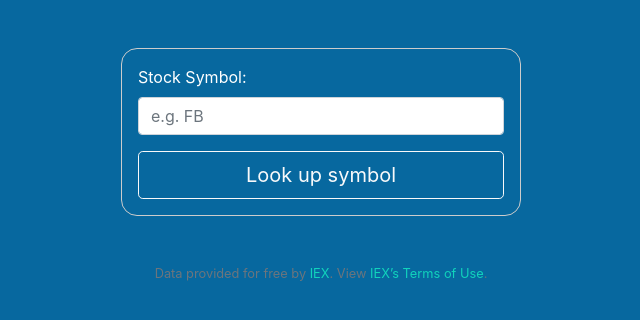
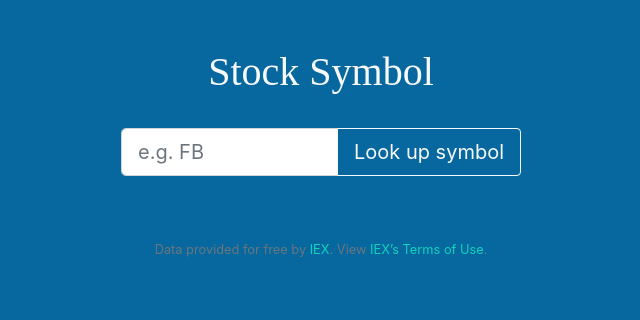
Before and after one commit to wjen/stocktrader, a Flask app: page /quote in a window 1280 px wide. Shown: the part 80-400 px from the top of the page, without its empty margins (319-959 px from the left). Run offline with Flask 2, Linux system fonts and the light colour scheme; a user stored in the database is signed in; some libraries are stand-ins or nearby versions; some web fonts are replaced.

Commit message:
fix css on quoted page

```diff
--- a/finance/templates/quote.html
+++ b/finance/templates/quote.html
@@ -5,12 +5,29 @@ Get Quote
 {% endblock %}
 
 {% block main %}
-<form action="/quote" method="post">
-    <div class="form-group">
-        <label for="symbol">Stock Symbol:</label>
-        <input type="text" id="symbol" name="symbol" class="form-control" placeholder="e.g. FB">
+<div class="container">
+    <div class="row">
+        <div class="col-md-12 mb-3">
+            <label for="symbol">
+                <h1 class="text-light">Stock Symbol</h1>
+            </label>
+        </div>
     </div>
-    <button type="submit" class='btn btn-primary btn-outline-light btn-lg btn-block'>Look up symbol</button>
-</form>
+    <div class="row">
+        <div class="col-sm-10 col-lg-6 mx-auto">
+            <form action="/quote" method="post" class='form form-noborder'>
+                <div class="input-group mb-3 text-center">
+                    <input type="text" class="form-control form-control-lg" name="symbol" id="symbol"
+                        placeholder="e.g. FB">
+                    <div class="input-group-append">
+                        <button type="submit" class="btn btn-primary btn-outline-light btn-lg rounded-right"> Look up
+                            symbol
+                        </button>
+                    </div>
+                </div>
+            </form>
+        </div>
+    </div>
+</div>
 
 {% endblock %}
--- a/finance/templates/quoted.html
+++ b/finance/templates/quoted.html
@@ -9,7 +9,7 @@ Stock Quote
 
     <div class="row">
         {% for value in stock_info %}
-        <div class="col-xs-12, col-sm-12, col-md-4"><b>{{value.capitalize()}}</b>: {{stock_info[value]}}</div>
+        <div class="col-sm-4 text-light"><b>{{value.capitalize()}}</b>: {{stock_info[value]}}</div>
         {% endfor %}
     </div>
 </div>
```
Also changed, not shown: finance/finance.db.
